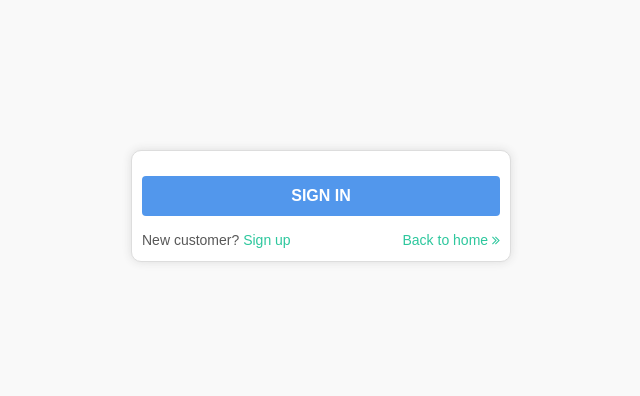
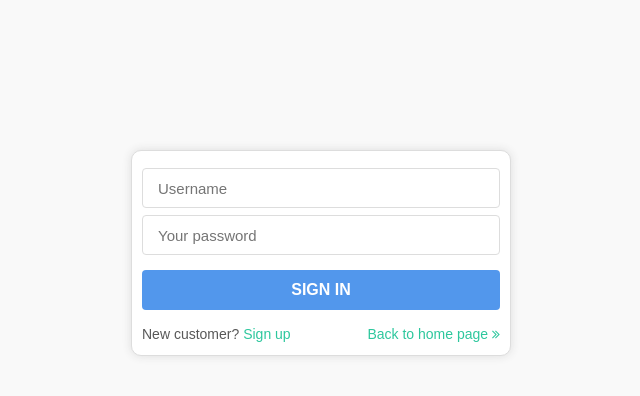
Before and after one commit to mfurga/django-shop, a Django app: page /account/signin in a window 1280 px wide. Shown: the top 396 px of the page, without its empty margins (319-959 px from the left). Run offline with Django 3.2, Linux system fonts and the light colour scheme.

Commit message:
Created users signin view. Updated signin template & locale messages

```diff
--- a/users/templates/users/users_signin.html
+++ b/users/templates/users/users_signin.html
@@ -2,7 +2,7 @@
 {% load static %}
 {% load i18n %}
 
-{% block title %}{% trans 'Signin' %} {{ block.super }}{% endblock %}
+{% block title %}{% trans 'Sign in' %} {{ block.super }}{% endblock %}
 
 {% block head %}
     <link rel="stylesheet" type="text/css" href="{% static 'common.css' %}">
@@ -27,7 +27,7 @@
                 </form>
                 <div class="links">
                     {% trans 'New customer' %}? <a href="#" class="btn-signup">{% trans 'Sign up' %}</a>
-                    <a href="#" style="float: right">{% trans 'Back to home' %} <i class="fa fa-angle-double-right" aria-hidden="true"></i></a>
+                    <a href="#" style="float: right">{% trans 'Back to home page' %} <i class="fa fa-angle-double-right" aria-hidden="true"></i></a>
                 </div>
             </section>
         </div>
--- a/users/views.py
+++ b/users/views.py
@@ -1,6 +1,34 @@
-from django.shortcuts import render
-from django.http import HttpResponse
+from django.contrib.auth import authenticate, login, logout
+from django.http import HttpResponse, HttpResponseRedirect
+from django.utils.translation import gettext_lazy as _
+from django.shortcuts import render, reverse
+from django.contrib import messages
+
+from .forms import SigninForm
 
 
 def users_signin(request):
-    return render(request, 'users/users_signin.html', {})
+    next_page = request.GET.get('next') or reverse('ads:list')
+    invalid_credentials = None
+    form = SigninForm()
+
+    if request.method == 'POST':
+        form = SigninForm(request.POST)
+        if form.is_valid():
+            username = form.cleaned_data['username']
+            password = form.cleaned_data['password']
+            user = authenticate(request, username=username, password=password)
+
+            invalid_credentials = True
+
+            if user is not None:
+                invalid_credentials = False
+                login(request, user)
+                messages.success(request, _('Logged in successfully.'))
+                return HttpResponseRedirect(next_page)
+
+    context = {
+        'form': form,
+        'invalid_credentials': invalid_credentials
+    }
+    return render(request, 'users/users_signin.html', context)
```
Also changed, not shown: locale/pl/LC_MESSAGES/django.po.
